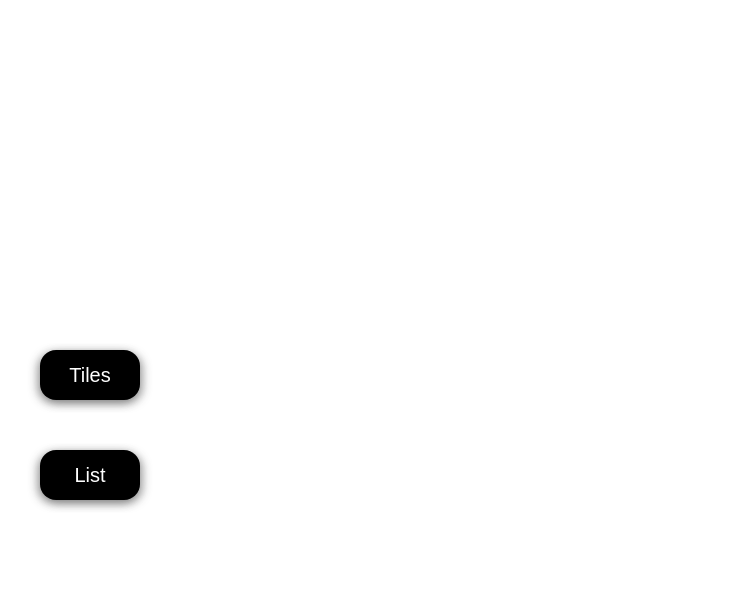
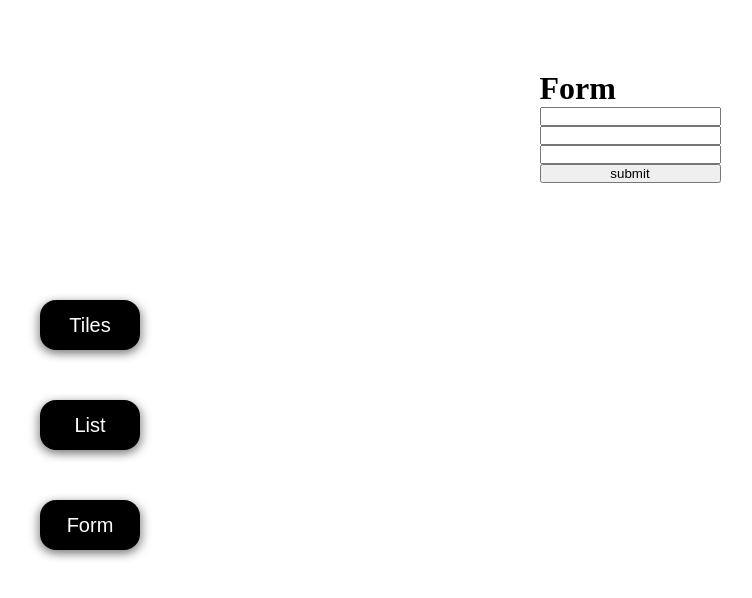
Before and after one commit to danyalll1/vue3_project, a Vue app: page /Form in a window 1280 px wide. Before the commit this address had no page. Shown: the top 598 px of the page, without its empty margins (10-762 px from the left). Built offline with nearby package versions, Linux system fonts and the light colour scheme.

Commit message:
Composition API

```diff
--- a/src/components/UI/MyNavigation.vue
+++ b/src/components/UI/MyNavigation.vue
@@ -3,6 +3,7 @@
   <div class="container">
     <my-button-black class="nav-btn" @click="$router.push('/')">Tiles</my-button-black >
     <MyButtonBlack class="nav-btn" @click="$router.push('/List')">List</MyButtonBlack>
+    <MyButtonBlack class="nav-btn" @click="$router.push('/Form')">Form</MyButtonBlack>
   </div>
 </div>
 </template>
--- /dev/null
+++ b/src/hooks/Edited.js
@@ -0,0 +1,26 @@
+import { ref} from "vue"
+
+
+export function Edited() {
+
+      const EditPopUpVisible = ref(false)
+      const  EditedItem = ref({})
+      const  EditedItemStatus = ref(true)
+      const  ListMount = ref(false)
+
+
+      return{
+            EditPopUpVisible,
+            EditedItem,
+            EditedItemStatus,
+            ListMount
+      }
+
+
+
+
+
+
+
+
+}
--- a/src/hooks/GetSortedToDos.js
+++ b/src/hooks/GetSortedToDos.js
@@ -7,7 +7,6 @@ import {ref , computed} from "vue"
 export default  function getSortedToDos (List) {
       const selectedSort = ref('name')
       const sortTodos = computed(() => {
-            console.log(List)
                   if (selectedSort.value === 'id'){
                         return [...List.value].sort((item1,item2)=>  /// Получение нового массива по исходному, его сортировка
                             item1[selectedSort.value] - (item2[selectedSort.value]))  //Затем биндим это компьютед свойство в :items MyCheckList
--- a/src/pages/MyForm.vue
+++ b/src/pages/MyForm.vue
@@ -1,13 +1,60 @@
 <template>
+  <div class="wrap">
 
+    <form action="post" class="my-form" @submit.prevent>
+      <h1>Form</h1>
+      <label for="login"></label>
+      <input type="text" id="login" v-model="newUser.login">
+      <label for="password"></label>
+      <input type="text" id="password" v-model="newUser.password">
+      <input type="text" id="e-mail" v-model="newUser.Email">
+      <button type="submit" @click="postFrom">submit</button>
+    </form>
+  </div>
 </template>
 
 <script>
 export default {
-  name: "MyForm"
+  name: "MyForm",
+  data(){
+    return{
+    newUser:{
+      login:'',
+      password:'',
+      Email:'',
+    },
+
+      text:'',
+    }
+  },
+  methods:{
+    postFrom(){
+      JSON.stringify(this.newUser)
+      console.log( JSON.stringify(this.newUser))
+      this.newUser.login = ''
+      this.newUser.password = ''
+      this.newUser.Email = ''
+    }
+  }
 }
 </script>
 
 <style scoped>
+.wrap{
 
+  margin-top: 70px;
+  display: flex;
+  justify-content: center;
+  width: 100%;
+  height: 100%;
+
+}
+
+.my-form{
+  display: flex;
+  flex-direction: column;
+  justify-content: space-between;
+
+
+}
 </style>
--- a/src/pages/MyList.vue
+++ b/src/pages/MyList.vue
@@ -51,6 +51,7 @@ import MyDialogWindow from "@/components/MyDialogWindow";
 import {getTodos} from "@/hooks/GetTodos";
 import getSortedToDos from "@/hooks/GetSortedToDos";
 import getSortedAndSearchToDos from "@/hooks/GetSortedAndSearchToDos";
+import {Edited} from "@/hooks/Edited";
 
 export default {
 
@@ -65,10 +66,6 @@ export default {
 
   data() {
     return {
-      EditPopUpVisible: false,
-      EditedItem: {},
-      EditedItemStatus: true,
-      ListMount : false,
       sortOptions: [
         {value: 'name', name: 'По названию'},
         {value: 'body', name: 'По содержимому'},
@@ -79,16 +76,20 @@ export default {
   },
   setup(){
     const {checkList} = getTodos()
-    const {selectedSort,sortTodos} = getSortedToDos(checkList)
+    const {selectedSort, sortTodos} = getSortedToDos(checkList)
     const {searchQuery, sortedAndSearchedList} = getSortedAndSearchToDos(sortTodos)
+    const {EditedItemStatus, EditedItem ,EditPopUpVisible, ListMount} =Edited()
 
-
-    return{
+    return {
       checkList,
       selectedSort,
       sortTodos,
       searchQuery,
       sortedAndSearchedList,
+      EditedItemStatus,
+      EditedItem ,
+      EditPopUpVisible,
+      ListMount
 
     }
   },
--- a/src/pages/Tiles.vue
+++ b/src/pages/Tiles.vue
@@ -55,6 +55,7 @@ import MySelect from "@/components/UI/MySelect";
 import {getTodos} from "@/hooks/GetTodos";
 import getSortedToDos from "@/hooks/GetSortedToDos";
 import getSortedAndSearchToDos from "@/hooks/GetSortedAndSearchToDos";
+import {Edited} from "@/hooks/Edited";
 
 export default {
 
@@ -69,10 +70,6 @@ export default {
 
   data() {
     return {
-      EditPopUpVisible: false,
-      EditedItem: {},
-      EditedItemStatus: true,
-      ListMount : false,
       sortOptions: [
         {value: 'name', name: 'По названию'},
         {value: 'body', name: 'По содержимому'},
@@ -86,7 +83,7 @@ export default {
     const {checkList} = getTodos()
     const {selectedSort, sortTodos} = getSortedToDos(checkList)
     const {searchQuery, sortedAndSearchedList} = getSortedAndSearchToDos(sortTodos)
-
+    const {EditedItemStatus, EditedItem ,EditPopUpVisible, ListMount} =Edited()
 
     return {
       checkList,
@@ -94,6 +91,10 @@ export default {
       sortTodos,
       searchQuery,
       sortedAndSearchedList,
+      EditedItemStatus,
+      EditedItem ,
+      EditPopUpVisible,
+      ListMount
 
     }
   },
```
Also changed, not shown: src/router/router.js (+10 -4 lines).
